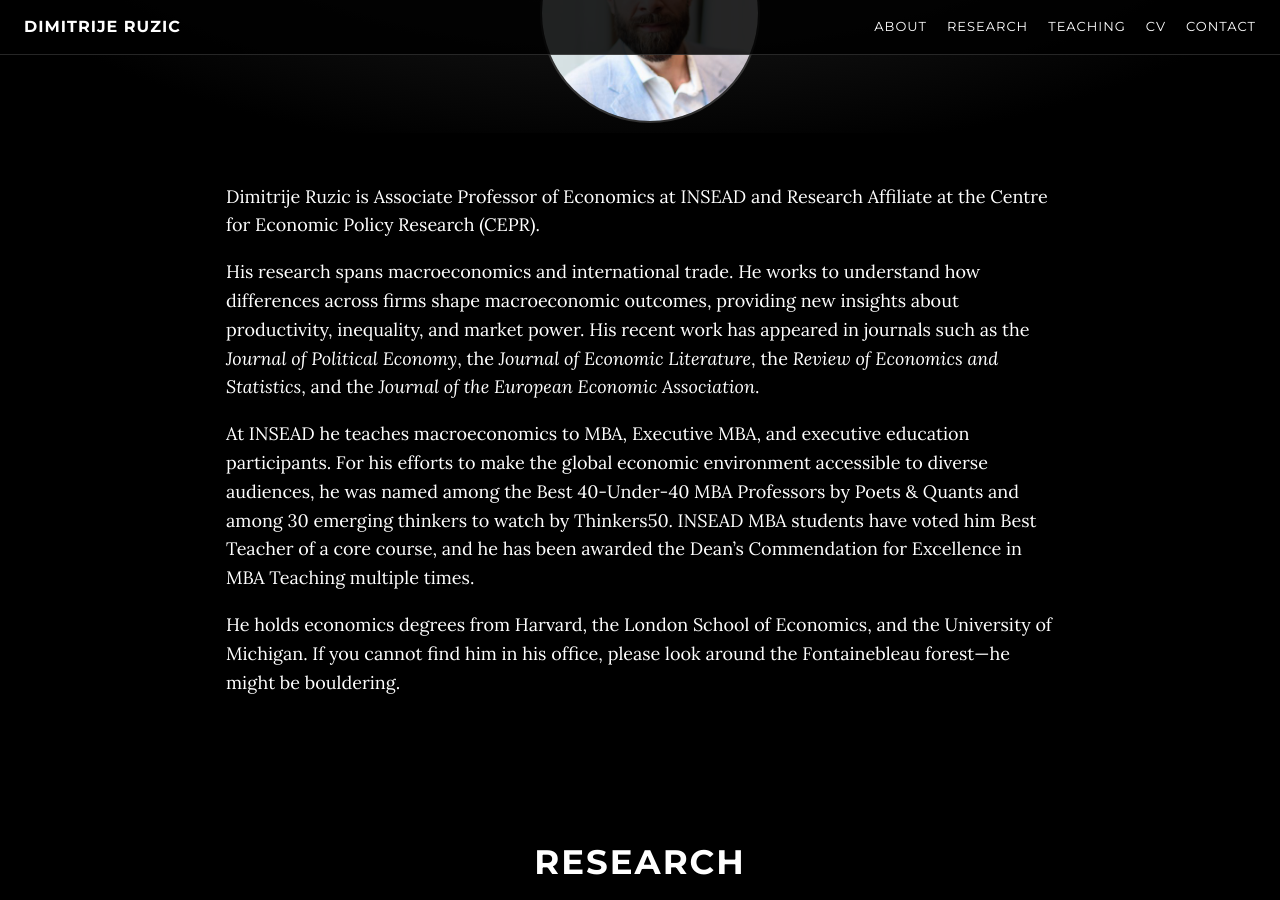
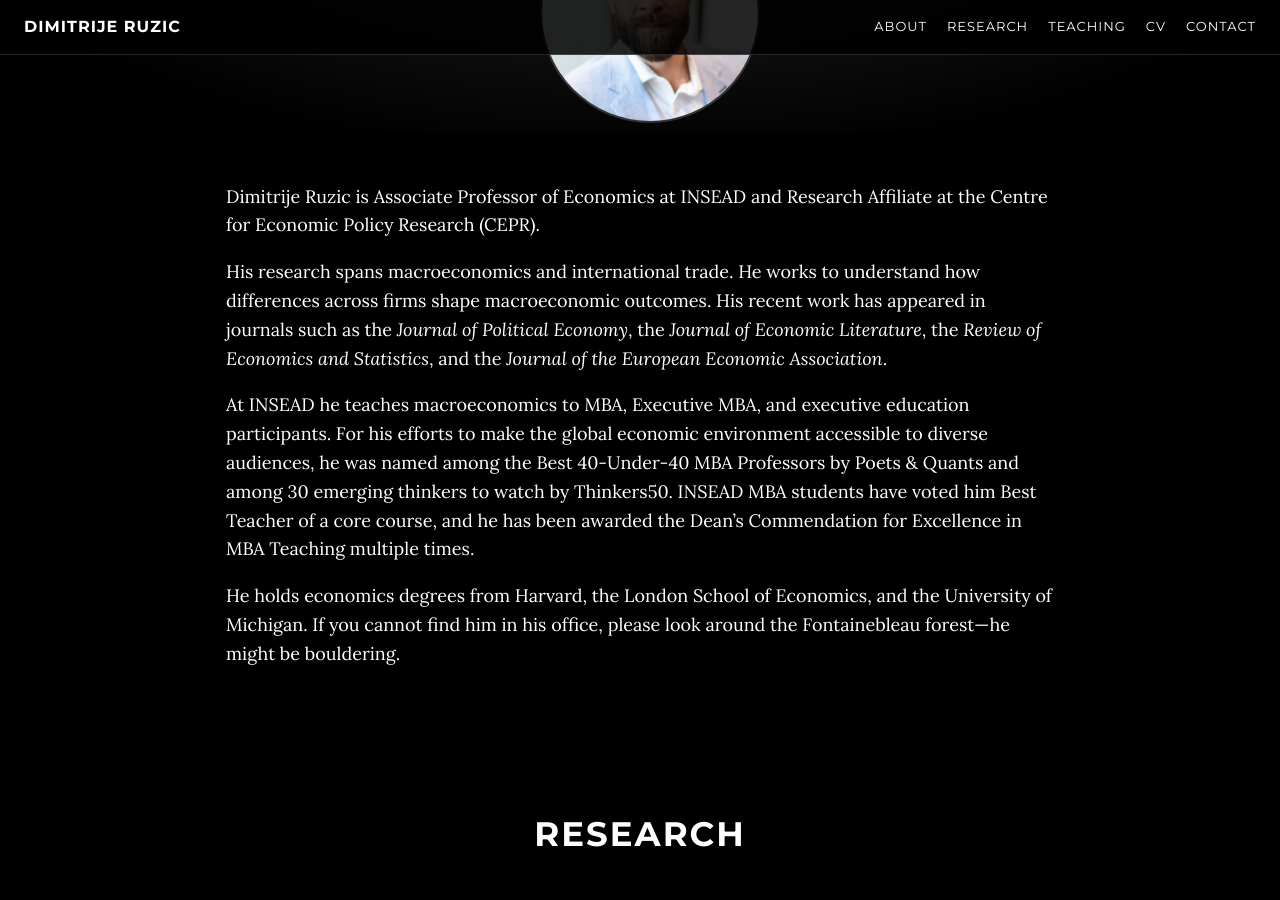
Before and after one commit to d-ruzic/d-ruzic.github.io, a Jekyll site: the page built from index.md, in a window 1280 px wide and 900 px high, scrolled down 443 px. Built offline with Jekyll 4.4.1, drawn with Linux system fonts in a browser that asks for light colours.

Commit message:
Shorten research sentence in bio

```diff
--- a/index.md
+++ b/index.md
@@ -16,7 +16,7 @@ layout: default
 
 Dimitrije Ruzic is Associate Professor of Economics at INSEAD and Research Affiliate at the Centre for Economic Policy Research (CEPR).
 
-His research spans macroeconomics and international trade. He works to understand how differences across firms shape macroeconomic outcomes, providing new insights about productivity, inequality, and market power. His recent work has appeared in journals such as the *Journal of Political Economy*, the *Journal of Economic Literature*, the *Review of Economics and Statistics*, and the *Journal of the European Economic Association*.
+His research spans macroeconomics and international trade. He works to understand how differences across firms shape macroeconomic outcomes. His recent work has appeared in journals such as the *Journal of Political Economy*, the *Journal of Economic Literature*, the *Review of Economics and Statistics*, and the *Journal of the European Economic Association*.
 
 At INSEAD he teaches macroeconomics to MBA, Executive MBA, and executive education participants. For his efforts to make the global economic environment accessible to diverse audiences, he was named among the Best 40-Under-40 MBA Professors by Poets & Quants and among 30 emerging thinkers to watch by Thinkers50. INSEAD MBA students have voted him Best Teacher of a core course, and he has been awarded the Dean's Commendation for Excellence in MBA Teaching multiple times.
 
```
Also changed, not shown: preview-light-band.md (deleted, +0 -9 lines), preview-light.md (deleted, +0 -9 lines).
